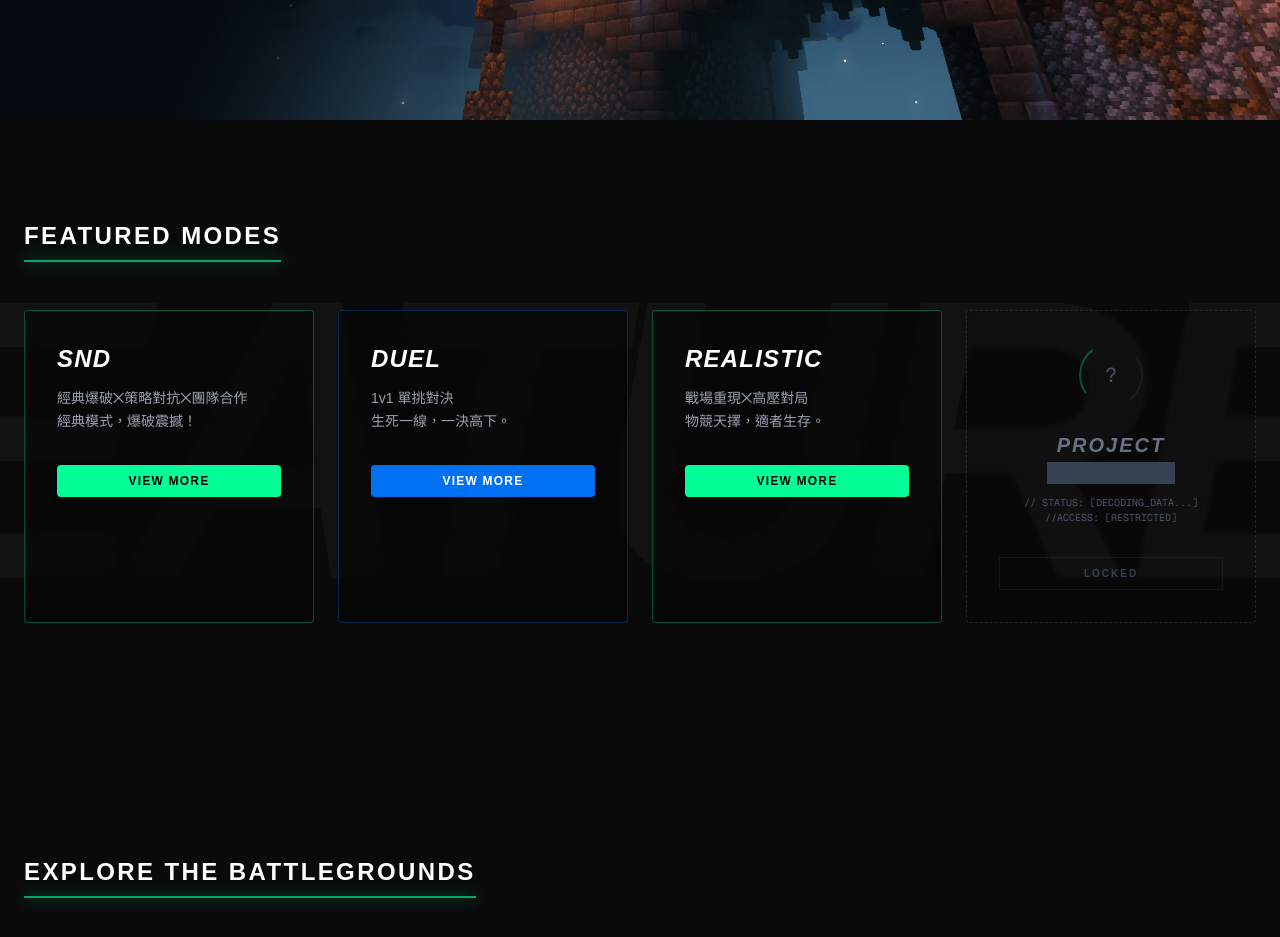
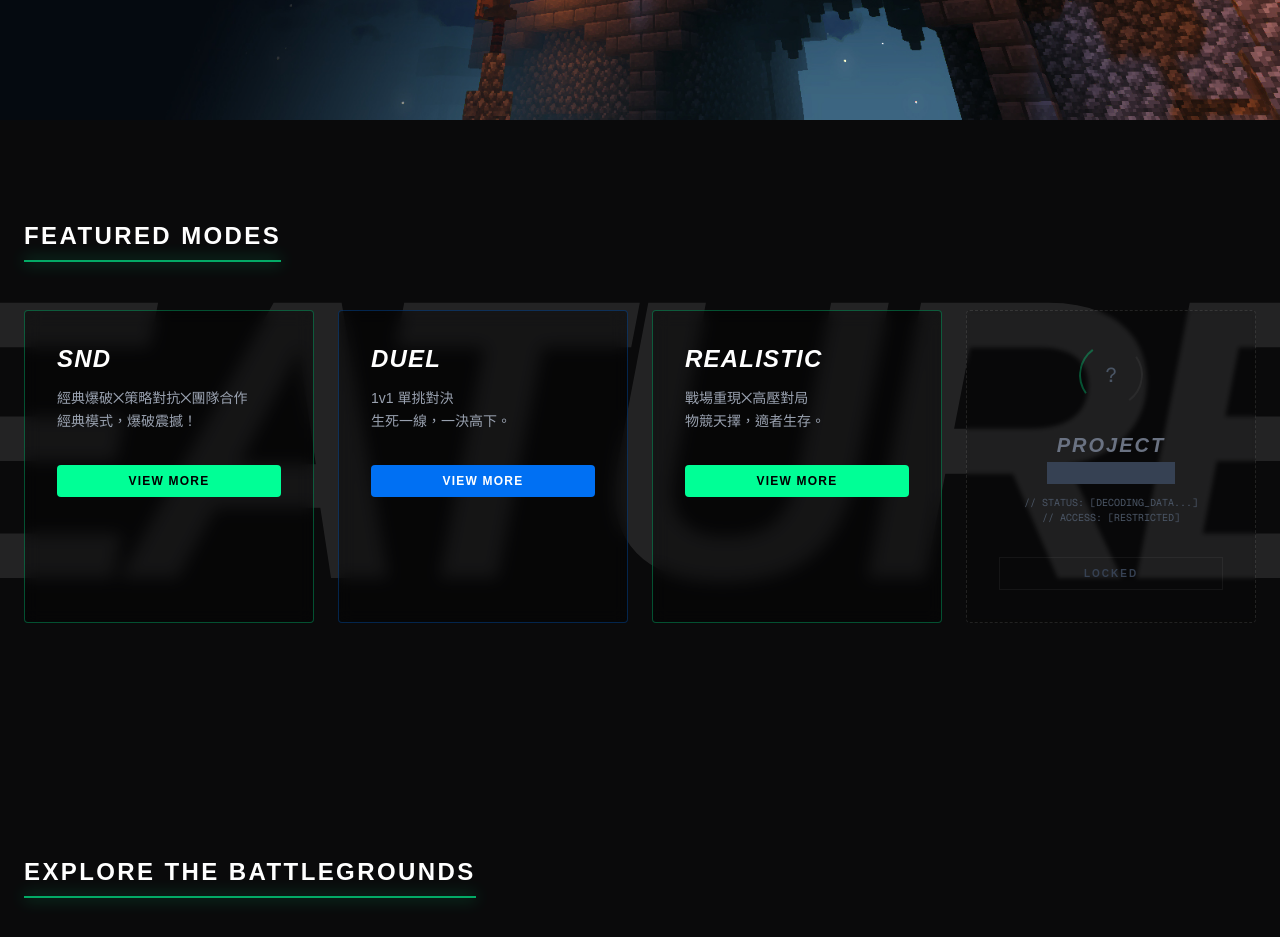
Before and after one commit to yudong-0222/WAITWeb, a Next.js app: page / in a window 1280 px wide. Shown: the part 680-1617 px from the top of the page. Built offline with nearby package versions, Linux system fonts and the light colour scheme.

Commit message:
perf: optimize client boundaries and mode animations

```diff
--- a/app/components/GreenBar.tsx
+++ b/app/components/GreenBar.tsx
@@ -1,3 +1,4 @@
+"use client";
 import { motion } from "motion/react";
 
 export default function GreenBar() {
--- a/app/components/IPButton.tsx
+++ b/app/components/IPButton.tsx
@@ -1,15 +1,16 @@
 "use client";
 import { motion, AnimatePresence } from "motion/react";
 import { useState } from "react";
-import Swal from "sweetalert2";
 
 export default function IPButton() {
   const [copied, setCopied] = useState(false);
   const ip = "waitmc.top";
 
-  const copyIP = () => {
+  const copyIP = async () => {
     navigator.clipboard.writeText(ip);
     setCopied(true);
+
+    const Swal = (await import("sweetalert2")).default;
 
     Swal.fire({
       title: "SUCCESS",
--- /dev/null
+++ b/app/components/ModeBackground.tsx
@@ -0,0 +1,35 @@
+"use client";
+
+import { useEffect, useState } from "react";
+import { AnimatePresence, motion } from "motion/react";
+import keyWord from "../../datas/keywords.json";
+
+export default function ModeBackground() {
+  const [termIndex, setTermIndex] = useState(0);
+  const terms = keyWord.bg_terms || ["MODES"];
+
+  useEffect(() => {
+    const timer = setInterval(() => {
+      setTermIndex((prev) => (prev + 1) % terms.length);
+    }, 3500);
+
+    return () => clearInterval(timer);
+  }, [terms.length]);
+
+  return (
+    <div className="absolute top-1/2 left-1/2 -translate-x-1/2 -translate-y-1/2 font-black text-white/2 select-none pointer-events-none tracking-tighter italic">
+      <AnimatePresence mode="wait">
+        <motion.div
+          key={terms[termIndex]}
+          initial={{ opacity: 0, scale: 0.9 }}
+          animate={{ opacity: 0.1, scale: 1 }}
+          exit={{ opacity: 0, scale: 1.1 }}
+          transition={{ duration: 1, ease: "easeInOut" }}
+          className="text-[25rem] font-black text-white tracking-tighter italic uppercase"
+        >
+          {terms[termIndex]}
+        </motion.div>
+      </AnimatePresence>
+    </div>
+  );
+}
--- a/app/components/ModeCard.tsx
+++ b/app/components/ModeCard.tsx
@@ -1,5 +1,6 @@
 "use client";
-import { motion } from "motion/react";
+
+import { motion, type Variants } from "motion/react";
 import Link from "next/link";
 
 interface ModeProps {
@@ -9,10 +10,12 @@ interface ModeProps {
     theme: string;
     href: string;
   };
+  cardVariants?: Variants;
 }
 
-export default function ModeCard({ mode }: ModeProps) {
+export default function ModeCard({ mode, cardVariants }: ModeProps) {
   const isGreen = mode.theme === "tech-green";
+
   const themeClass = isGreen
     ? "border-[#00FF96]/30 hover:border-[#00FF96] hover:shadow-[0_0_20px_rgba(0,255,150,0.2)]"
     : "border-[#0070f3]/30 hover:border-[#0070f3] hover:shadow-[0_0_20px_rgba(0,112,243,0.2)]";
@@ -23,24 +26,24 @@ export default function ModeCard({ mode }: ModeProps) {
 
   return (
     <motion.div
+      variants={cardVariants}
       whileHover={{ y: -10 }}
-      className={`relative p-8 bg-black/40 border backdrop-blur-sm rounded-sm transition-all duration-50 ${themeClass}`}
+      transition={{ duration: 0.2 }}
+      className={`relative p-8 bg-black/40 border backdrop-blur-sm rounded-sm ${themeClass}`}
     >
-      {/* Todo: Icons sources: */}
-      {/* <div className="text-4xl mb-6">{mode.icon}</div> */}
       <h3 className="text-2xl font-bold text-white mb-3 tracking-wider italic">
         {mode.title}
       </h3>
+
       <p className="text-gray-400 text-sm mb-8 leading-relaxed whitespace-pre-line">
         {mode.description}
       </p>
 
-      <Link href={mode.href}>
-        <button
-          className={`w-full py-2 font-bold text-xs uppercase tracking-widest rounded-sm transition-transform active:scale-95 ${btnClass}`}
-        >
-          View More
-        </button>
+      <Link
+        href={mode.href}
+        className={`block w-full py-2 text-center font-bold text-xs uppercase tracking-widest rounded-sm transition-transform active:scale-95 ${btnClass}`}
+      >
+        View More
       </Link>
     </motion.div>
   );
--- /dev/null
+++ b/app/components/ModeGrid.tsx
@@ -0,0 +1,62 @@
+"use client";
+
+import { motion, type Variants } from "motion/react";
+import ModeCard from "./ModeCard";
+import ComingSoon from "./ComingSoon";
+
+interface ModeItem {
+  id: string | number;
+  title: string;
+  description: string;
+  theme: string;
+  href: string;
+}
+
+interface ModesGridProps {
+  modes: ModeItem[];
+}
+
+const cardVariants: Variants = {
+  hidden: {
+    opacity: 0,
+    y: 24,
+  },
+  visible: {
+    opacity: 1,
+    y: 0,
+    transition: {
+      duration: 0.45,
+      ease: "easeOut",
+    },
+  },
+};
+
+const gridVariants: Variants = {
+  hidden: {},
+  visible: {
+    transition: {
+      staggerChildren: 0.12,
+    },
+  },
+};
+
+export default function ModesGrid({ modes }: ModesGridProps) {
+  return (
+    <motion.div
+      className="grid grid-cols-1 md:grid-cols-2 lg:grid-cols-4 gap-6"
+      variants={gridVariants}
+      initial="hidden"
+      whileInView="visible"
+      viewport={{
+        once: true,
+        amount: 0.2,
+      }}
+    >
+      {modes.map((item) => (
+        <ModeCard key={item.id} mode={item} cardVariants={cardVariants} />
+      ))}
+
+      <ComingSoon cardVariants={cardVariants} />
+    </motion.div>
+  );
+}
--- a/app/function/handlePlayNow.js
+++ b/app/function/handlePlayNow.js
@@ -1,6 +1,6 @@
-import Swal from "sweetalert2";
-export const handlePlayNow = () => {
-  Swal.fire({
+export const handlePlayNow = async () => {
+  const Swal = (await import("sweetalert2")).default;
+  const result = Swal.fire({
     title:
       '<span class="font-mono text-[#00FF96]">SYSTEM_STATUS: OFFLINE</span>',
     html: `
@@ -35,9 +35,9 @@ export const handlePlayNow = () => {
       cancelButton:
         "px-6 py-2 font-bold tracking-widest uppercase text-xs text-gray-500 underline",
     },
-  }).then((result) => {
-    if (result.isConfirmed) {
-      window.open("https://discord.gg/RNJQFYbjVp", "_blank");
-    }
   });
+
+  if ((await result).isConfirmed) {
+    window.open("https://discord.gg/RNJQFYbjVp", "_blank");
+  }
 };
--- a/app/section/Footer.tsx
+++ b/app/section/Footer.tsx
@@ -1,5 +1,3 @@
-"use client";
-
 import Link from "next/link";
 
 export default function Footer() {
--- a/app/section/Hero.tsx
+++ b/app/section/Hero.tsx
@@ -1,4 +1,3 @@
-"use client";
 import Image from "next/image";
 import IPButton from "../components/IPButton";
 
--- a/app/section/Join.tsx
+++ b/app/section/Join.tsx
@@ -1,13 +1,14 @@
 "use client";
 import { motion } from "motion/react";
 import Radar from "../components/Radar";
-import Swal from "sweetalert2";
 
 export default function Join() {
   const ip = "waitmc.top";
 
-  const copyIP = () => {
+  const copyIP = async () => {
     navigator.clipboard.writeText(ip);
+    const Swal = (await import("sweetalert2")).default;
+
     Swal.fire({
       title: "SYSTEM DECODED",
       text: "伺服器 IP 已成功存入剪貼簿",
--- a/app/section/Map.tsx
+++ b/app/section/Map.tsx
@@ -1,6 +1,6 @@
 "use client";
 import { useState } from "react";
-import { motion, AnimatePresence } from "framer-motion";
+import { motion, AnimatePresence } from "motion/react";
 import Image from "next/image";
 import mapsData from "../../datas/maps.json";
 import GreenBar from "../components/GreenBar";
--- a/app/section/Modes.tsx
+++ b/app/section/Modes.tsx
@@ -1,77 +1,26 @@
-"use client";
-
-import { useEffect, useState } from "react";
 import modesData from "../../datas/modes.json";
-import keyWord from "../../datas/keywords.json";
-import ComingSoon from "../components/ComingSoon";
 import GreenBar from "../components/GreenBar";
-import ModeCard from "../components/ModeCard";
-import { AnimatePresence, motion } from "motion/react";
-
-//popop animation, which means each childer will appear after his father
-const variants = {
-  hidden: { opacity: 0 },
-  visible: {
-    opacity: 1,
-    transition: {
-      staggerChildren: 0.9,
-      when: "beforeChildren",
-    },
-  },
-};
+import ModesBackground from "../components/ModeBackground";
+import ModesGrid from "../components/ModeGrid";
 
 export default function Modes() {
-  const [termIndex, setTermIndex] = useState(0);
-  const terms = keyWord.bg_terms || ["MODES"];
-
-  useEffect(() => {
-    const t = setInterval(() => {
-      setTermIndex((p) => (p + 1) % terms.length);
-    }, 3500);
-    return () => clearInterval(t);
-  }, [terms.length]);
-
   return (
     <section
-      id={"mode"}
-      className="overflow-hidden relative bg-dark-bg py-25 px-6 min-h-[80vh] "
+      id="mode"
+      className="overflow-hidden relative bg-dark-bg py-25 px-6 min-h-[80vh]"
     >
-      <div className="absolute top-1/2 left-1/2 -translate-x-1/2 -translate-y-1/2 font-black text-white/2 select-none pointer-events-none tracking-tighter italic">
-        <AnimatePresence mode="wait">
-          <motion.div
-            key={terms[termIndex]}
-            initial={{ opacity: 0, scale: 0.9, filter: "blur(10px)" }}
-            animate={{ opacity: 0.03, scale: 1, filter: "blur(0px)" }}
-            exit={{ opacity: 0, scale: 1.1, filter: "blur(10px)" }}
-            transition={{ duration: 1, ease: "easeInOut" }}
-            className="text-[25rem] font-black text-white tracking-tighter italic uppercase"
-          >
-            {terms[termIndex]}
-          </motion.div>
-        </AnimatePresence>
-      </div>
+      <ModesBackground />
 
       <div className="max-w-7xl mx-auto w-full relative z-10">
         <div className="mb-12 inline-block">
           <h2 className="text-white text-2xl font-bold tracking-widest mb-2">
             FEATURED MODES
           </h2>
-          {/* <div className="h-0.5 w-40 bg-tech-green shadow-[0_0_10px_#00FF96]" /> */}
-          {/* <div className="h-[1.5px] w-40 bg-[#00FF96] shadow-[0_0_12px_#00FF96,0_0_4px_#fff]" /> */}
+
           <GreenBar />
         </div>
-        <motion.div
-          className="grid grid-cols-1 md:grid-cols-2 lg:grid-cols-4 gap-6"
-          variants={variants}
-          initial="hidden"
-          whileInView="visible"
-          viewport={{ once: false, amount: 0.2 }}
-        >
-          {modesData.map((item) => (
-            <ModeCard key={item.id} mode={item} />
-          ))}
-          <ComingSoon cardVariants={variants} />
-        </motion.div>
+
+        <ModesGrid modes={modesData} />
       </div>
     </section>
   );
```
Also changed, not shown: app/components/ComingSoon.tsx (+19 -7 lines).
